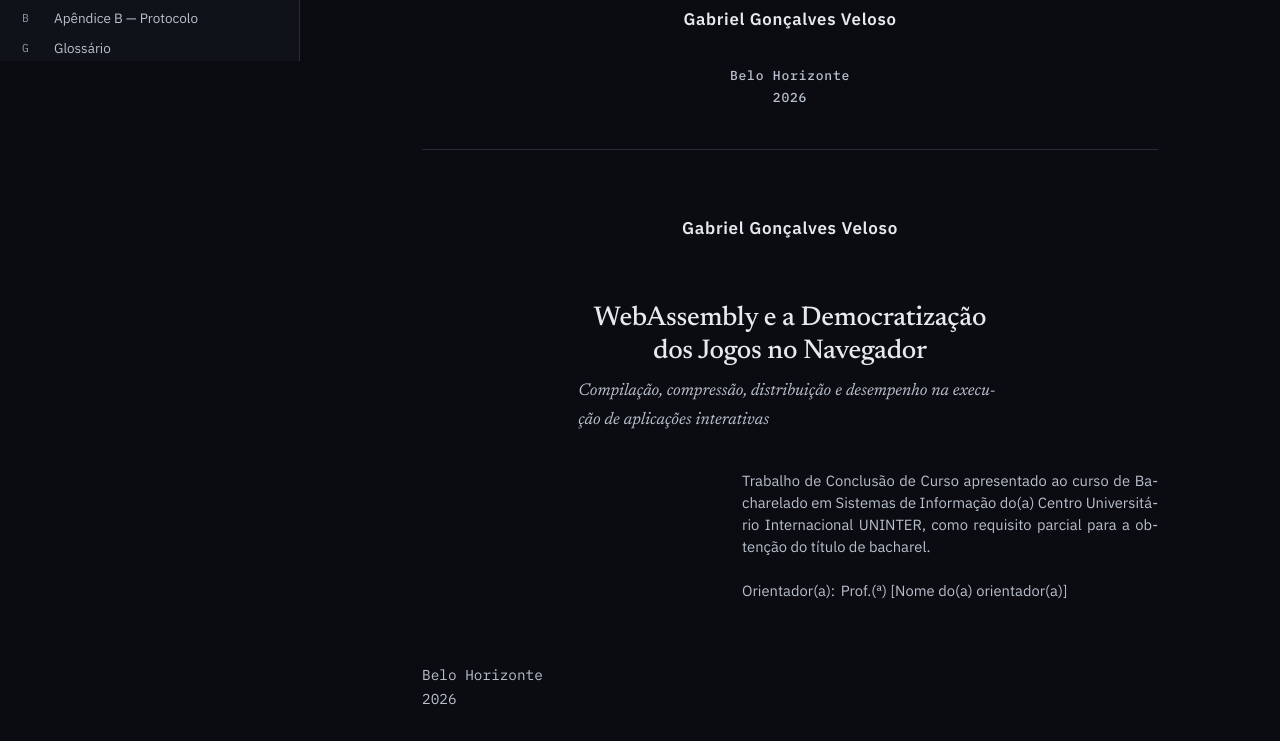
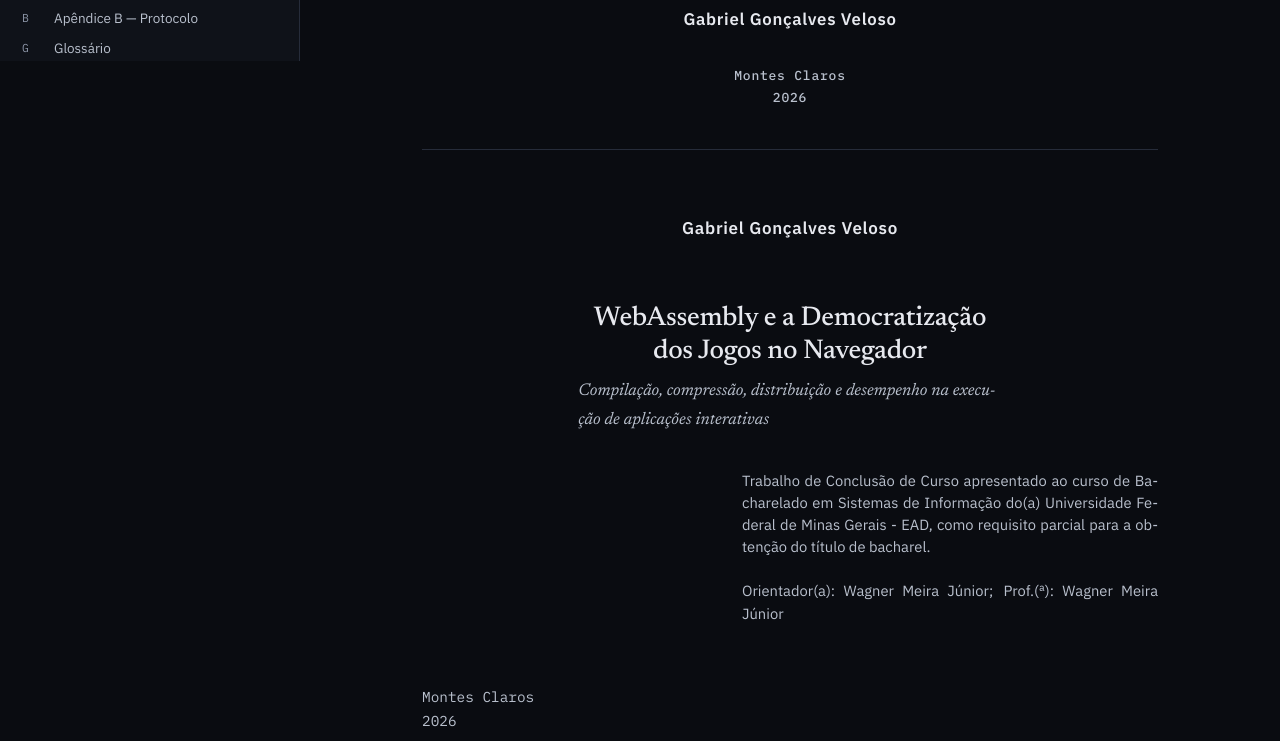
Before and after one commit to GabrielVelosoDEV/tcc-webassembly, a plain HTML site: page index.html in a window 1280 px wide. Shown: the part 739-1480 px from the top of the page. Drawn offline with Linux system fonts and the light colour scheme.

Commit message:
Add files via upload

```diff
--- a/index.html
+++ b/index.html
@@ -350,7 +350,7 @@ footer.end{padding:48px 0 80px; text-align:center; font-size:.85rem; color:var(-
 <section class="cover" id="capa" data-toc="Capa" data-tocn="·" data-slide="cover" aria-label="Capa">
   <button class="btn edit-hint no-print" id="editBtn" aria-pressed="false">✎ <span class="lbl">Editar dados da capa</span></button>
   <div class="inst">
-    <div data-field="instituicao">Centro Universitário Internacional UNINTER</div>
+    <div data-field="instituicao">Universidade Federal de Minas Gerais - EAD</div>
     <div data-field="curso">Bacharelado em Sistemas de Informação</div>
   </div>
   <div class="mid">
@@ -379,7 +379,7 @@ footer.end{padding:48px 0 80px; text-align:center; font-size:.85rem; color:var(-
     <p class="sub">Compilação, compressão, distribuição e desempenho na execução de aplicações interativas: uma análise da relação entre custo computacional, tamanho dos artefatos, tempo de carregamento e acessibilidade tecnológica</p>
     <div class="author" data-field="autor">Gabriel Gonçalves Veloso</div>
   </div>
-  <div class="foot"><span data-field="cidade">Belo Horizonte</span><br><span data-field="ano">2026</span></div>
+  <div class="foot"><span data-field="cidade">Montes Claros</span><br><span data-field="ano">2026</span></div>
 </section>
 
 <!-- ======================= FOLHA DE ROSTO ======================= -->
@@ -387,8 +387,8 @@ footer.end{padding:48px 0 80px; text-align:center; font-size:.85rem; color:var(-
   <div class="author" style="font-weight:600;letter-spacing:.04em" data-bind="autor">Gabriel Gonçalves Veloso</div>
   <h1 style="font-size:1.7rem;margin:60px auto 10px;max-width:26ch">WebAssembly e a Democratização dos Jogos no Navegador</h1>
   <p style="font-family:var(--serif);font-style:italic;color:var(--text-2);max-width:44ch;margin:0 auto">Compilação, compressão, distribuição e desempenho na execução de aplicações interativas</p>
-  <p class="nat">Trabalho de Conclusão de Curso apresentado ao curso de <span data-bind="curso">Bacharelado em Sistemas de Informação</span> do(a) <span data-bind="instituicao">Centro Universitário Internacional UNINTER</span>, como requisito parcial para a obtenção do título de bacharel.<br><br>Orientador(a): <span data-field="orientador">Prof.(ª) [Nome do(a) orientador(a)]</span></p>
-  <p style="margin-top:60px;font-family:var(--mono);font-size:.9rem;color:var(--text-2)"><span data-bind="cidade">Belo Horizonte</span><br><span data-bind="ano">2026</span></p>
+  <p class="nat">Trabalho de Conclusão de Curso apresentado ao curso de <span data-bind="curso">Bacharelado em Sistemas de Informação</span> do(a) <span data-bind="instituicao">Universidade Federal de Minas Gerais</span>, como requisito parcial para a obtenção do título de bacharel.<br><br>Orientador(a): Wagner Meira Júnior; <span data-field="orientador">Prof.(ª): Wagner Meira Júnior</span></p>
+  <p style="margin-top:60px;font-family:var(--mono);font-size:.9rem;color:var(--text-2)"><span data-bind="cidade">Montes Claros</span><br><span data-bind="ano">2026</span></p>
 </section>
 
 <!-- ======================= RESUMO ======================= -->
@@ -2229,7 +2229,7 @@ if not h2.empty:
 </section>
 
 <footer class="end">
-<p><span data-bind="autor">Gabriel Gonçalves Veloso</span> · <span data-bind="instituicao">Centro Universitário Internacional UNINTER</span> · <span data-bind="ano">2026</span></p>
+<p><span data-bind="autor">Gabriel Gonçalves Veloso</span> · <span data-bind="instituicao">Universidade Federal de Minas Gerais</span> · <span data-bind="ano">2026</span></p>
 <p>Documento autossuficiente: conteúdo, estilos, scripts e o módulo WebAssembly de demonstração estão embutidos neste arquivo.</p>
 </footer>
 </div>
```
